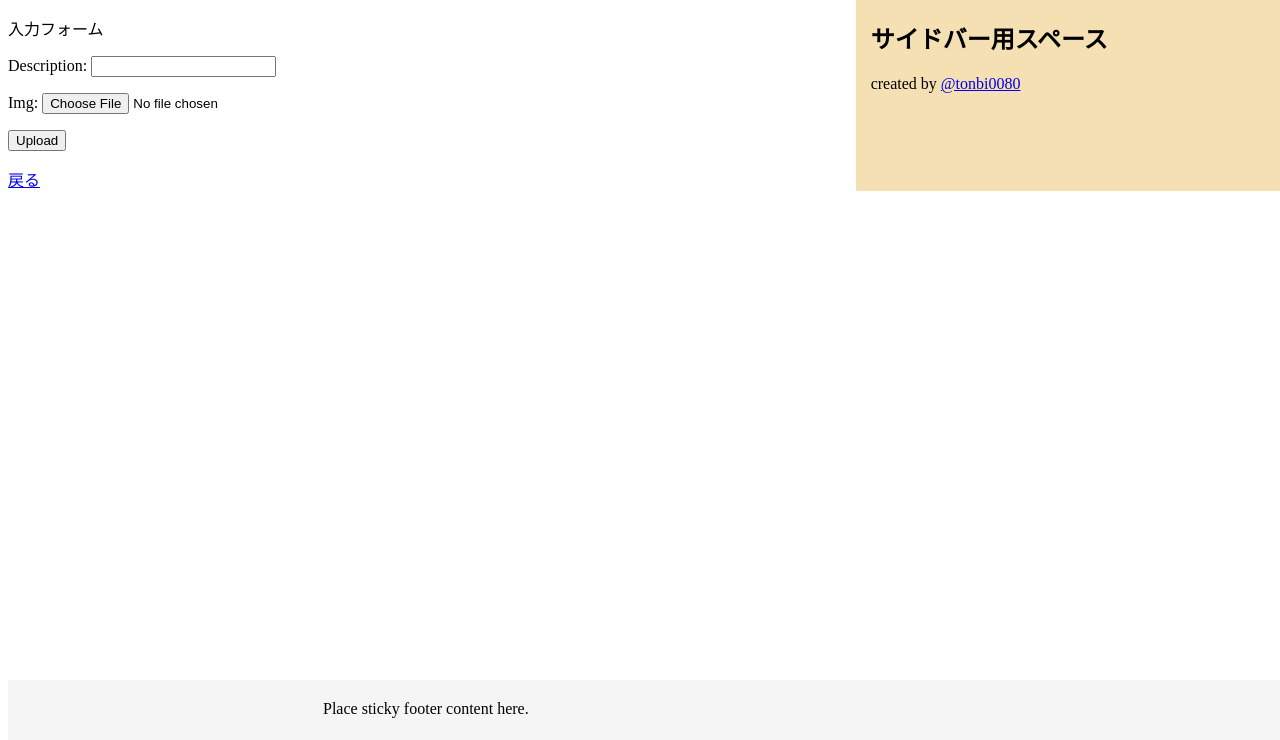
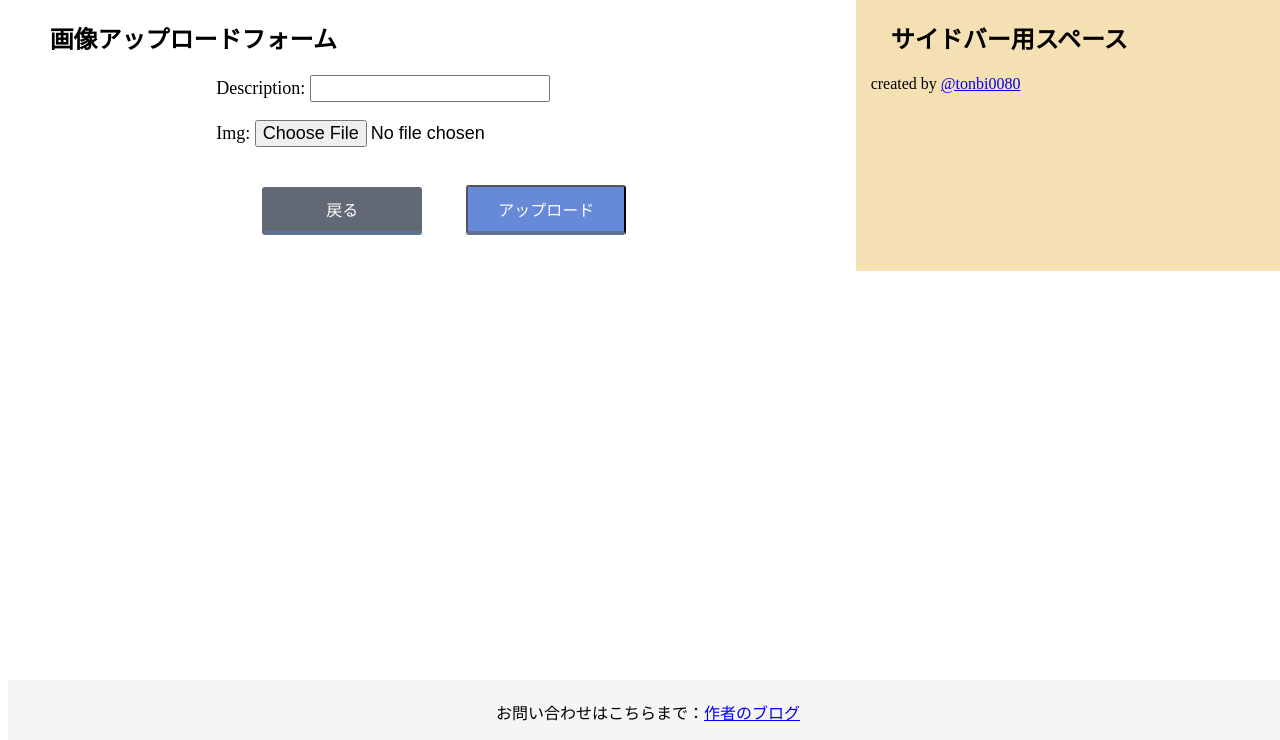
Before and after one commit to Tonbi00080/imgeditsite, a Django app: page /imgapp/upload in a window 1280 px wide. Shown: the part 60-800 px from the top of the page. Run offline with Django 3.2, Linux system fonts and the light colour scheme; some libraries are stand-ins or nearby versions.

Commit message:
レイアウト修正　 ボタン装飾・位置調整

```diff
--- a/imgapp/templates/imgapp/footer.html
+++ b/imgapp/templates/imgapp/footer.html
@@ -5,6 +5,6 @@
 </head>
 <footer class="footer">
   <div class="container">
-    <p class="text-muted">Place sticky footer content here.</p>
+    <p class="text-muted">お問い合わせはこちらまで：<a href="https://takaxtech.com/">作者のブログ</a></p>
   </div>
 </footer>
--- a/imgapp/templates/imgapp/upload.html
+++ b/imgapp/templates/imgapp/upload.html
@@ -12,15 +12,24 @@
 <title>画像編集入力フォーム</title>
 <div class="row">
   <div class="col-md-8">
-    <p>
-      入力フォーム
-    </p>
-    <form method="post" enctype="multipart/form-data">
-        {% csrf_token %}
-        {{ form.as_p }}
-        <button type="submit">Upload</button>
-    </form>
-    <a class="" href="{% url 'imgapp:index' %}">戻る</a>
+    <div>
+      <h2>画像アップロードフォーム</h2>
+      <form method="post" enctype="multipart/form-data">
+          {% csrf_token %}
+          <div class="form">
+          {{ form.as_p }}
+          </div>
+          <div class="button-area">
+            <ul class="nav">
+              <li>
+                <a class="return" href="{% url 'imgapp:index' %}">戻る</a>
+              </li>
+              <li>
+                <button type="submit">アップロード</button>
+              </li>
+          </div>
+      </form>
+    </div>
   </div>
   <div class="col-md-4">
     {% include 'imgapp/sidebar.html' %}
--- a/static/css/common-layout.css
+++ b/static/css/common-layout.css
@@ -18,24 +18,26 @@ body {
   height: 60px;
   background-color: #f5f5f5;
 }
+.col-md-8{
+  min-height:100%;
+  position: relative;
+}
 
 .col-md-4{
   background-color: #f5e0b3;
+  min-height:100%;
 }
 
 .footer {
   position: absolute;
   bottom: 0;
   width: 100%;
+
+  text-align: center;
   /* Set the fixed height of the footer here */
   height: 60px;
   background-color: #f5f5f5;
 }
-
-
-/* Custom page CSS
--------------------------------------------------- */
-/* Not required for template or sticky footer method. */
 
 .container {
   width: auto;
@@ -45,3 +47,149 @@ body {
 .container .text-muted {
   margin: 20px 0;
 }
+
+.main{
+  text-align:center;
+}
+
+h2 {
+  margin-left: 5%;
+}
+
+input {
+  font-size: 18px;
+}
+
+.form {
+  margin-left: 25%;
+  font-size: 18px;
+}
+
+.img-before{
+  margin: 5%;
+  width: 40%;
+  float: left;
+}
+.img-after{
+  margin: 5%;
+  width: 40%;
+  float: right;
+}
+
+.button-area {
+  clear: both;
+}
+
+ul.nav {
+  text-align: center;
+}
+
+ul.nav li{
+  display: inline-block;
+  margin: 20px
+}
+
+button{
+  font-size: initial;
+  width:160px;
+  padding:10px;
+  text-align:center;
+  background: #668ad8;/*ボタン色*/
+  color: #FFF;
+  border-bottom: solid 4px #627295;
+  border-radius: 3px;
+}
+
+button:active {
+  /*ボタンを押したとき*/
+  -webkit-transform: translateY(4px);
+  transform: translateY(4px);/*下に動く*/
+  border-bottom: none;/*線を消す*/
+}
+
+a.edit{
+  text-decoration: none;
+  display: inline-block;
+  width:160px;
+  padding:10px;
+  text-align: center;
+  background: #a8acb6;/*ボタン色*/
+  color: #222;
+  border-bottom: solid 4px #44464a;
+  border-radius: 3px;
+}
+
+a.edit:active {
+  /*ボタンを押したとき*/
+  -webkit-transform: translateY(4px);
+  transform: translateY(4px);/*下に動く*/
+  border-bottom: none;/*線を消す*/
+}
+
+a.return{
+  text-decoration: none;
+  display: block;
+  width:160px;
+  padding:10px;
+  text-align:center;
+  background: #626874;/*ボタン色*/
+  color: #FFF;
+  border-bottom: solid 4px #627295;
+  border-radius: 3px;
+}
+
+a.return:active {
+  /*ボタンを押したとき*/
+  -webkit-transform: translateY(4px);
+  transform: translateY(4px);/*下に動く*/
+  border-bottom: none;/*線を消す*/
+}
+
+a.ok{
+  text-decoration: none;
+  display: block;
+  padding: 10px;
+  width:160px;
+  text-align:center;
+  background: #668ad8;/*ボタン色*/
+  color: #FFF;
+  border-bottom: solid 4px #627295;
+  border-radius: 3px;
+}
+
+a.ok:active {
+  /*ボタンを押したとき*/
+  -webkit-transform: translateY(4px);
+  transform: translateY(4px);/*下に動く*/
+  border-bottom: none;/*線を消す*/
+}
+
+a.download{
+  margin:auto;
+  margin-top: 10px;
+  text-decoration: none;
+  display:block;
+  width:160px;
+  padding-top:10px;
+  padding-bottom:10px;
+  text-align:center;
+  background: #ade229;/*ボタン色*/
+  color: #FFF;
+  border-bottom: solid 4px #249512;
+  border-radius: 3px;
+}
+
+a.download:active {
+  /*ボタンを押したとき*/
+  -webkit-transform: translateY(4px);
+  transform: translateY(4px);/*下に動く*/
+  border-bottom: none;/*線を消す*/
+}
+
+.original{
+  border: solid 3px #626874;
+}
+
+.editted{
+  border: solid 3px #668ad8;
+}
```
Also changed, not shown: imgapp/templates/imgapp/complete.html (+7 -1 lines), imgapp/templates/imgapp/index.html (+10 -6 lines), imgapp/templates/imgapp/preview.html (+20 -10 lines).
